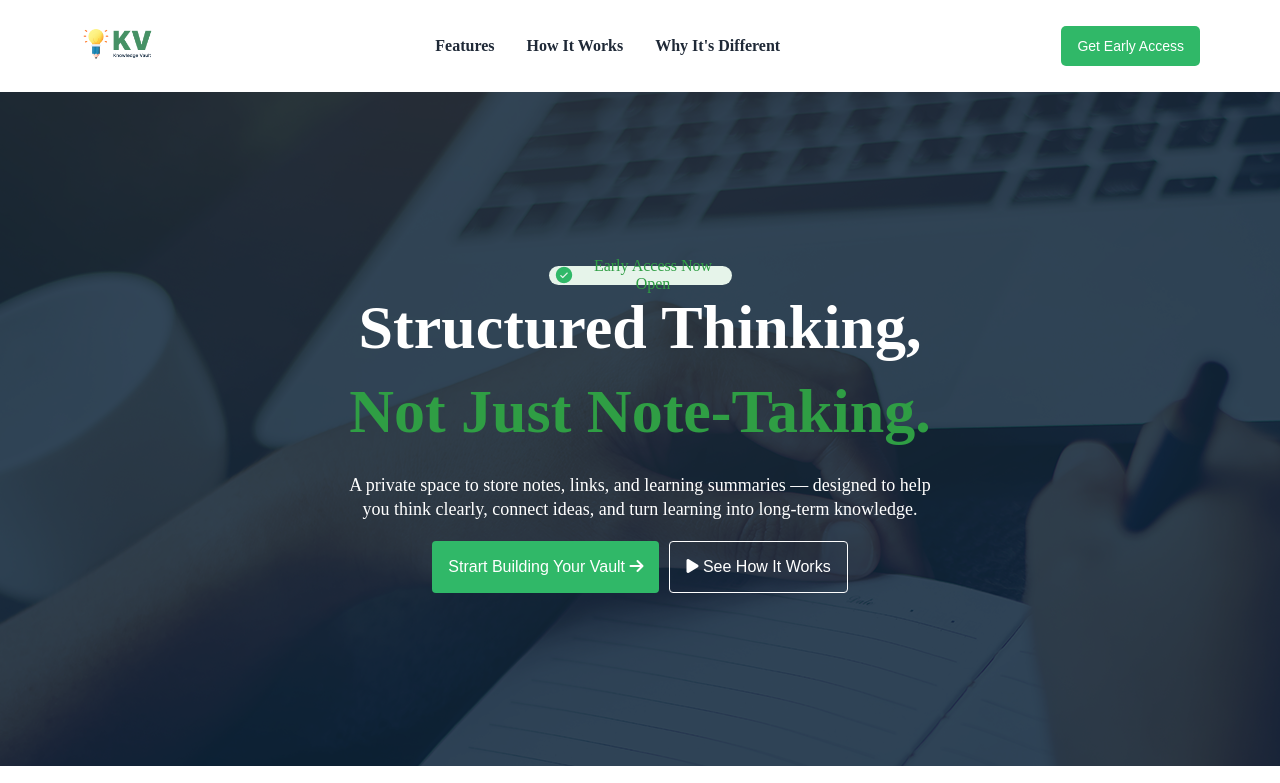
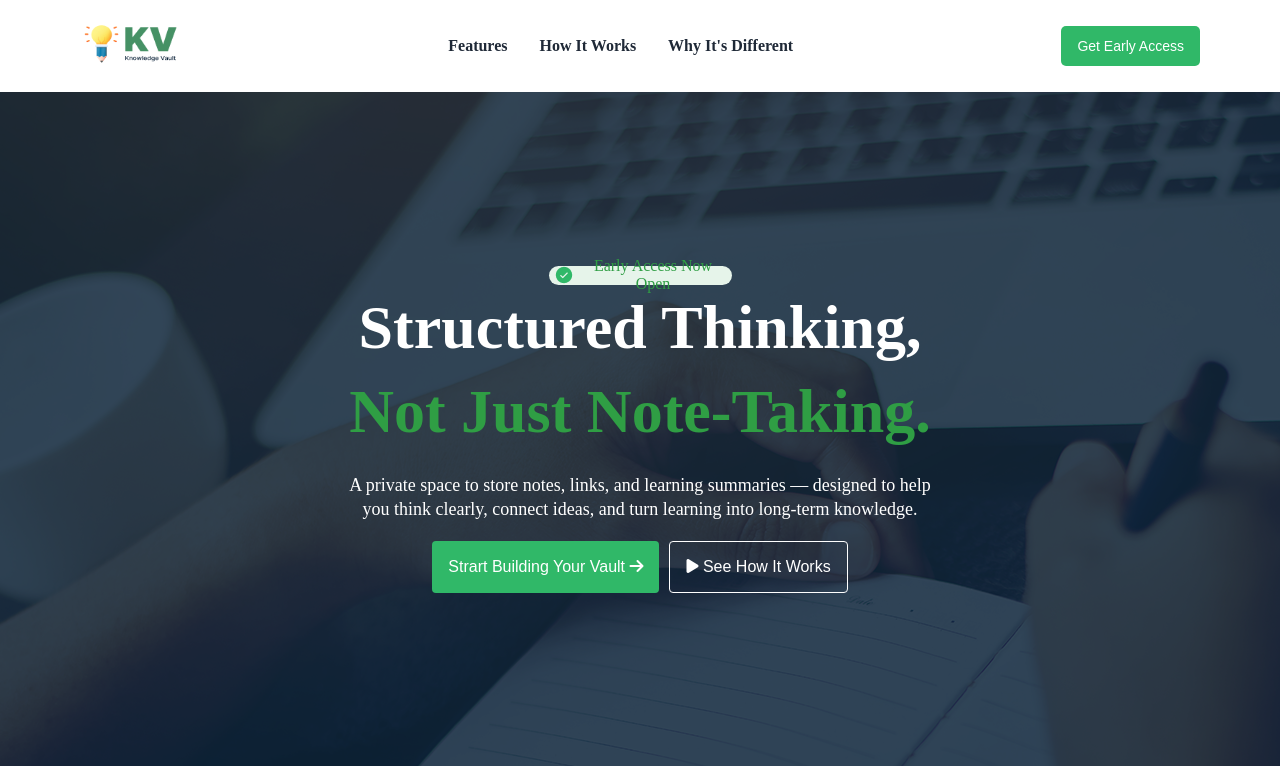
Before and after one commit to Shojon-Miah/B13-A01-Assignment, a plain HTML site: page index.html in a window 1280 px wide. Shown: the top 783 px of the page. Drawn offline with Linux system fonts and the light colour scheme.

Commit message:
update navbar logo size

```diff
--- a/styles.css
+++ b/styles.css
@@ -1,8 +1,12 @@
+
+ /* fix the border area */
 * {
     margin: 0;
     padding: 0;
     box-sizing: border-box;
 }
+
+/* navbar section */
 
 .navbar {
     display: flex;
@@ -16,7 +20,10 @@
 }
 
 .logo img {
-    height: 32px;
+    /* height: 32px; */
+
+    width: 100px;
+    height: 40px;
 }
 
 .menu {
```
